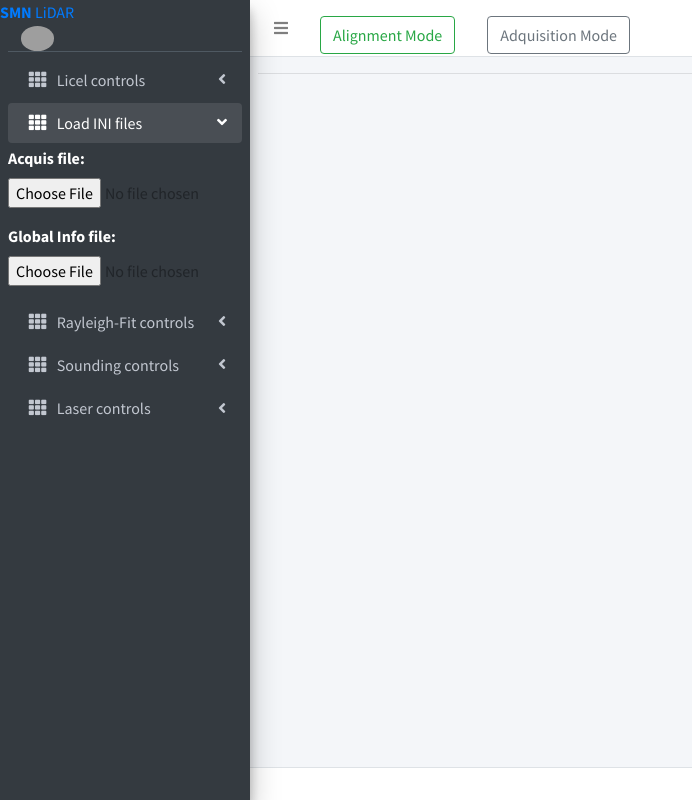
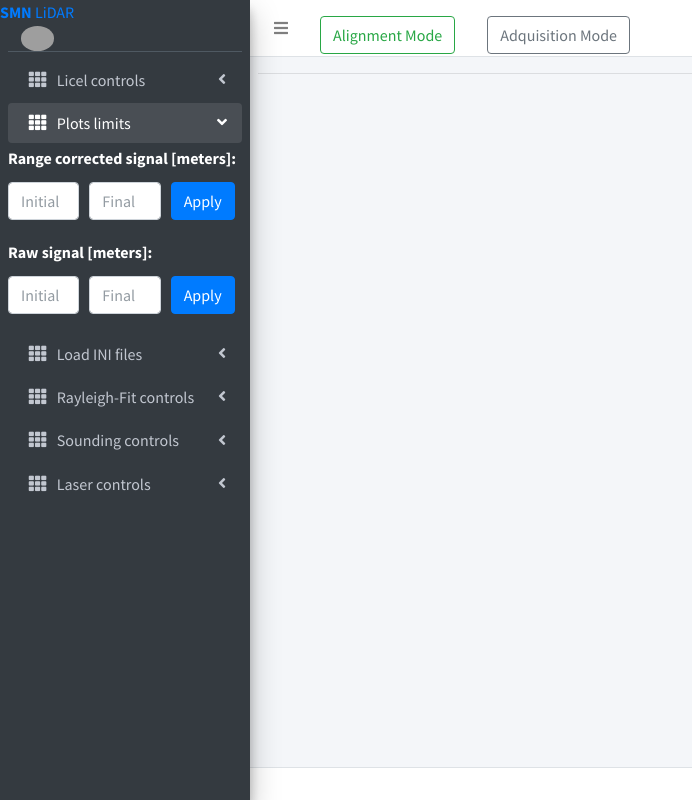
Before and after one commit to FedeVerstraeten/smnar-lidar-dashboard, a Flask app: page / in a window 1280 px wide, after a click on "Plots limits". Shown: the whole page, without its empty margins (0-692 px from the left). Run offline with Flask 2, Linux system fonts and the light colour scheme; some libraries are stand-ins or nearby versions; grey boxes are pictures that could not be loaded.

Commit message:
plot control limits, pending to test

```diff
--- a/templates/layout.html
+++ b/templates/layout.html
@@ -158,7 +158,59 @@
                                 </li>
                             </ul>
                         </li>
-                        <!-- Load ini files -->
+                        <!-- Plots control Menu -->
+                        <li class="nav-item has-treeview menu-closed">
+                            <a href="#" class="nav-link ">
+                                <i class="nav-icon fas fa-th"></i>
+                                <p>
+                                    Plots limits
+                                    <i class="right fas fa-angle-left"></i>
+                                </p>
+                            </a>
+                            <ul class="nav nav-treeview">
+                                <li class="nav-item">
+                                    <form>
+                                        <div class="form-group">
+                                            <label for="rclimits">
+                                                <b style="color:white">Range corrected signal [meters]:</b>
+                                            </label>
+                                            <div class="form-row align-items-center">
+                                                <div class="col-sm-4 my-1">
+                                                    <label class="sr-only" for="inlineFormInputName">Initial</label>
+                                                    <input type="text" class="form-control" id="rc_limits_init_input" placeholder="Initial">
+                                                </div>
+                                                <div class="col-sm-4 my-1">
+                                                    <label class="sr-only" for="inlineFormInputName">Final</label>
+                                                    <input type="text" class="form-control" id="rc_limits_final_input" placeholder="Final">
+                                                </div>
+                                                <div class="col-sm-2 my-1">
+                                                    <button type="submit" class="btn btn-primary" id="rc_limits_apply" value="rc_limits">Apply</button>
+                                                </div>
+                                            </div>
+                                        </div>
+                                        <div class="form-group">
+                                            <label for="rawlimits">
+                                                <b style="color:white">Raw signal [meters]:</b>
+                                            </label>
+                                            <div class="form-row align-items-center">
+                                                <div class="col-sm-4 my-1">
+                                                    <label class="sr-only" for="inlineFormInputName">Initial</label>
+                                                    <input type="text" class="form-control" id="raw_limits_init_input" placeholder="Initial">
+                                                </div>
+                                                <div class="col-sm-4 my-1">
+                                                    <label class="sr-only" for="inlineFormInputName">Final</label>
+                                                    <input type="text" class="form-control" id="raw_limits_final_input" placeholder="Final">
+                                                </div>
+                                                <div class="col-sm-2 my-1">
+                                                    <button type="submit" class="btn btn-primary" id="raw_limits_apply" value="raw_limits">Apply</button>
+                                                </div>
+                                            </div>
+                                        </div>
+                                    </form>
+                                </li>
+                            </ul>
+                        </li>
+                        <!-- Load ini Menu -->
                         <li class="nav-item has-treeview menu-closed">
                             <a href="#" class="nav-link ">
                                 <i class="nav-icon fas fa-th"></i>
```
Also changed, not shown: static/js/plots.js (added, +39 -0 lines).
